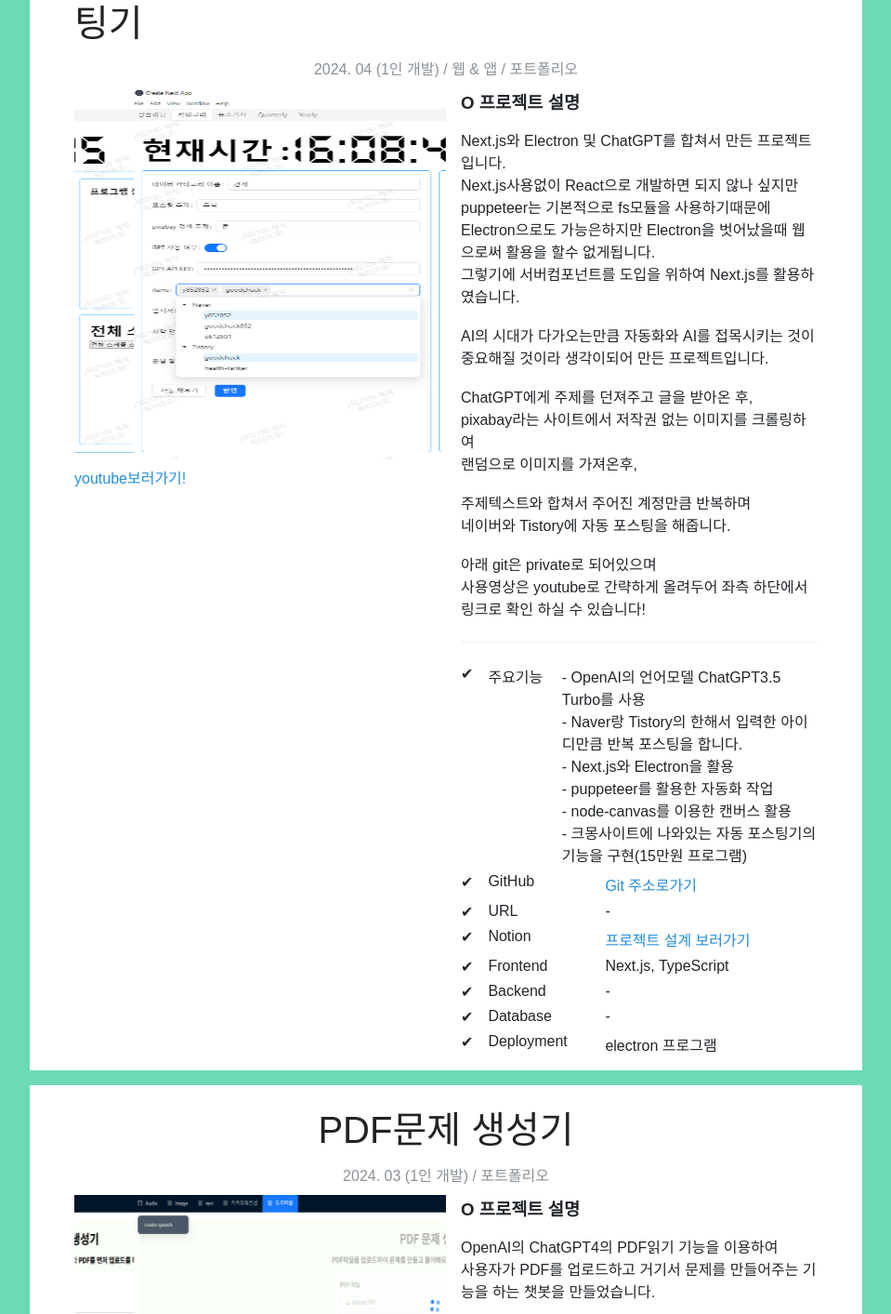
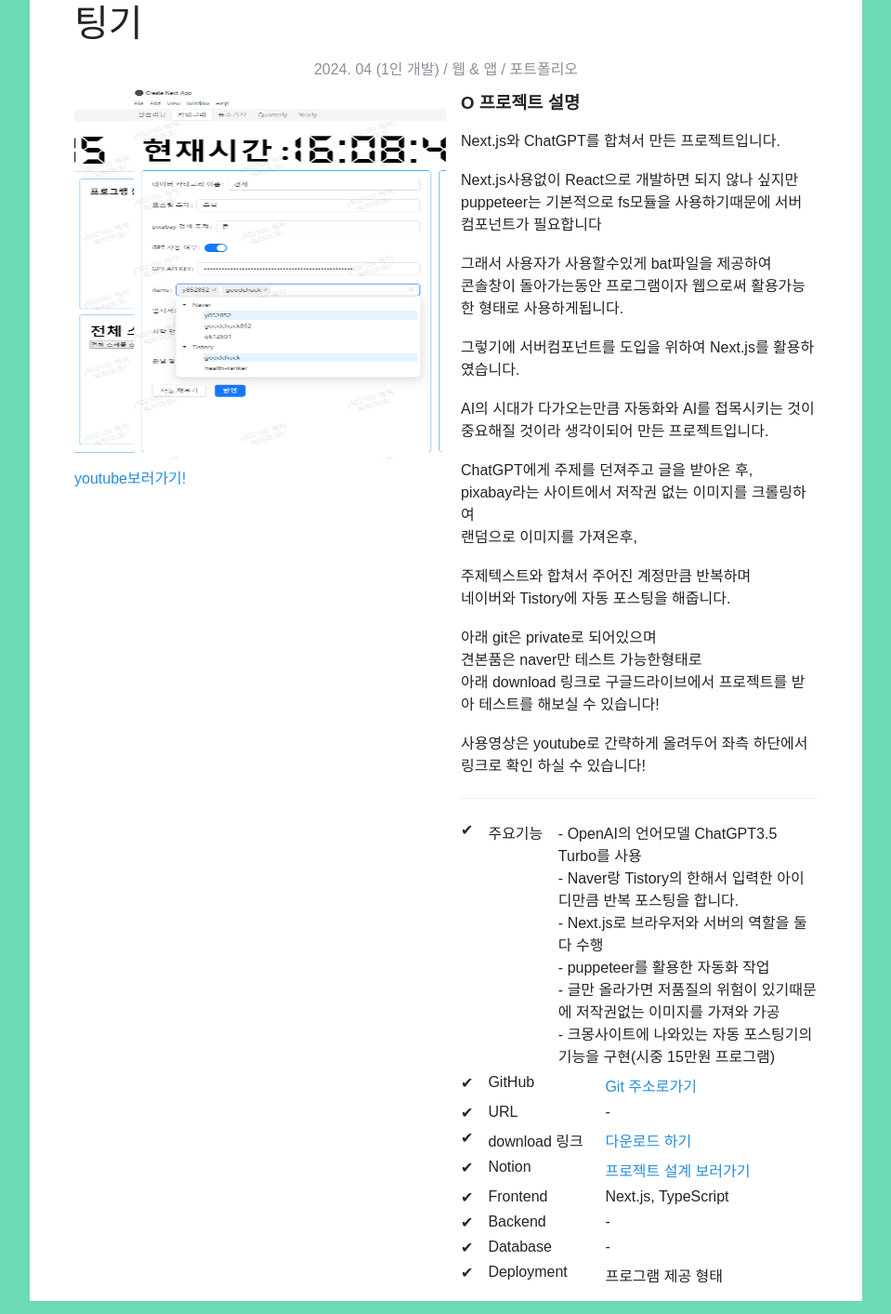
Before and after one commit to goodchuck/YangTi-PortFolio, a Next.js app: page / in a window 1280 px wide. Shown: the part 3720-5133 px from the top of the page at 93% size, without its empty margins (160-1119 px from the left). Built offline with nearby package versions, Linux system fonts and the light colour scheme; a web font is replaced by a local one.

Commit message:
fix : 블로그 자동포스팅기 내용 수정

```diff
--- a/src/app/_component/project/ProjectCard.tsx
+++ b/src/app/_component/project/ProjectCard.tsx
@@ -25,6 +25,7 @@
     main: string,
     git?: string,
     url?: string,
+    download?: string,
     notion?: string,
     Frontend: string,
     Backend: string,
@@ -37,7 +38,7 @@
 
 export const ProjectCard = forwardRef<HTMLDivElement, Project>(({
     projectId, isPort = true, title, description, outline, link, images,
-    main, git, url, notion, Frontend, Backend, Database, Deployment, youtubeLink
+    main, git, url, notion, download, Frontend, Backend, Database, Deployment, youtubeLink
 }, ref) => {
 
     const handleClickEvent = () => {
@@ -120,6 +121,17 @@
                                 ✔
                             </div>
                             <div className="header">
+                                download 링크
+                            </div>
+                            <div className="value">
+                                {download ? (<a href={download}>다운로드 하기</a>) : '-'}
+                            </div>
+                        </Flex>
+                        <Flex gap={'middle'}>
+                            <div className="icon">
+                                ✔
+                            </div>
+                            <div className="header">
                                 Notion
                             </div>
                             <div className="value">
--- a/src/app/page.tsx
+++ b/src/app/page.tsx
@@ -15,9 +15,14 @@
     isPort: true,
     title: "네이버/티스토리 & ChatGPT 블로그 자동 포스팅기",
     description: '2024. 04 (1인 개발) / 웹 & 앱',
-    outline: `Next.js와 Electron 및 ChatGPT를 합쳐서 만든 프로젝트입니다.
-    Next.js사용없이 React으로 개발하면 되지 않나 싶지만 puppeteer는 기본적으로 fs모듈을 사용하기때문에
-    Electron으로도 가능은하지만 Electron을 벗어났을때 웹으로써 활용을 할수 없게됩니다.
+    outline: `Next.js와 ChatGPT를 합쳐서 만든 프로젝트입니다.
+
+    Next.js사용없이 React으로 개발하면 되지 않나 싶지만
+    puppeteer는 기본적으로 fs모듈을 사용하기때문에 서버 컴포넌트가 필요합니다
+
+    그래서 사용자가 사용할수있게 bat파일을 제공하여
+    콘솔창이 돌아가는동안 프로그램이자 웹으로써 활용가능한 형태로 사용하게됩니다.
+
     그렇기에 서버컴포넌트를 도입을 위하여 Next.js를 활용하였습니다.
 
     AI의 시대가 다가오는만큼 자동화와 AI를 접목시키는 것이 중요해질 것이라 생각이되어 만든 프로젝트입니다.
@@ -30,6 +35,9 @@
     네이버와 Tistory에 자동 포스팅을 해줍니다.
 
     아래 git은 private로 되어있으며
+    견본품은 naver만 테스트 가능한형태로
+    아래 download 링크로 구글드라이브에서 프로젝트를 받아 테스트를 해보실 수 있습니다!
+
     사용영상은 youtube로 간략하게 올려두어 좌측 하단에서
     링크로 확인 하실 수 있습니다!
     `,
@@ -41,18 +49,19 @@
       './projects/autopost/category/image3.png',],
     main: `- OpenAI의 언어모델 ChatGPT3.5 Turbo를 사용
     - Naver랑 Tistory의 한해서 입력한 아이디만큼 반복 포스팅을 합니다.
-    - Next.js와 Electron을 활용
+    - Next.js로 브라우저와 서버의 역할을 둘다 수행
     - puppeteer를 활용한 자동화 작업
-    - node-canvas를 이용한 캔버스 활용
-    - 크몽사이트에 나와있는 자동 포스팅기의 기능을 구현(15만원 프로그램)
+    - 글만 올라가면 저품질의 위험이 있기때문에 저작권없는 이미지를 가져와 가공
+    - 크몽사이트에 나와있는 자동 포스팅기의 기능을 구현(시중 15만원 프로그램)
     `,
     git: 'https://github.com/goodchuck/yangti-auto-post',
     url: '',
+    download: 'https://drive.google.com/file/d/1ec559DSX6m3N_h26h4eS_Xub7SbT-dkr/view?usp=drive_link',
     notion: 'https://www.notion.so/0cbdd7046f2e4395bfa2ad48b2378b87?pvs=4',
     Frontend: 'Next.js, TypeScript',
     Backend: '-',
     Database: '-',
-    Deployment: 'electron 프로그램'
+    Deployment: '프로그램 제공 형태'
   },
   {
     isPort: true,
```
